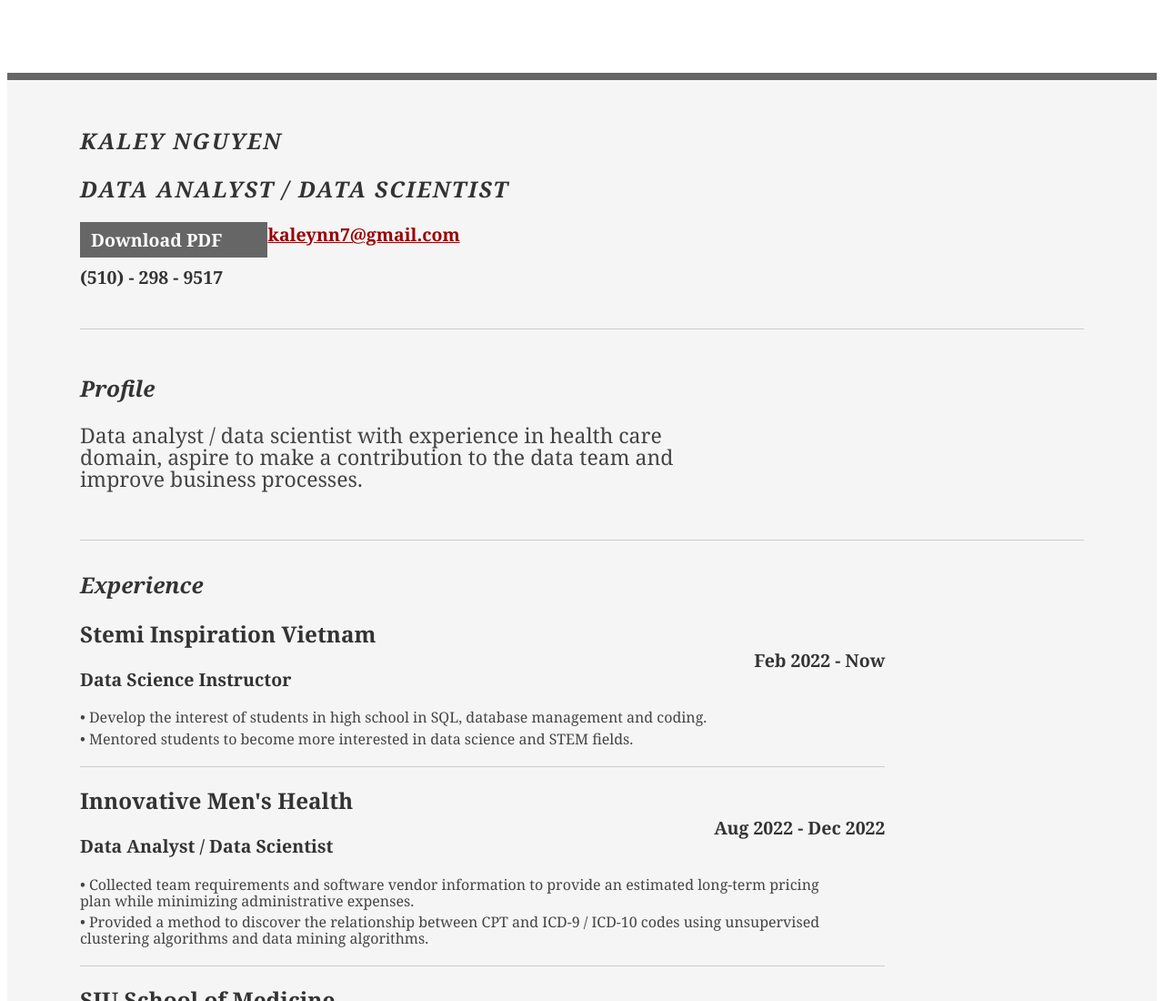
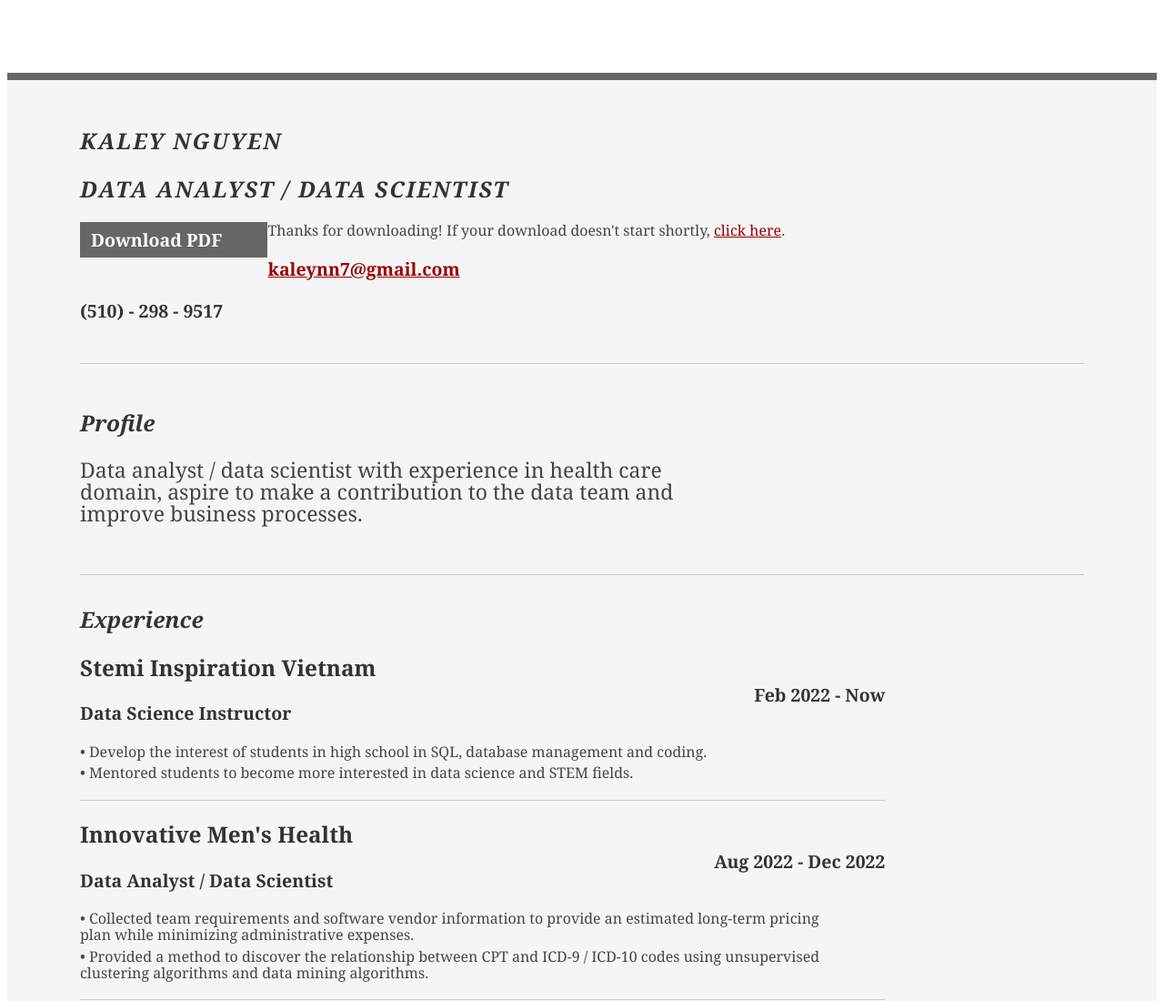
Before and after one commit to kaleynguyen/resume, a plain HTML site: page docs/index.html in a window 1280 px wide. Shown: the top 1100 px of the page at 91% size. Drawn offline with Linux system fonts and the light colour scheme; a small style sheet from the web is missing.

Commit message:
try download pdf

```diff
--- a/docs/index.html
+++ b/docs/index.html
@@ -27,6 +27,9 @@
 				<div class="yui-u">
 					<div class="contact-info">
 						<h3><a id="pdf" href="#">Download PDF</a></h3>
+						<p>Thanks for downloading! If your download doesn't start shortly,
+						<a id="downloadLink" href="resume.pdf" target="_blank"
+							type="application/octet-stream" download="resume.pdf">click here</a>.</p>
 						<h3><a href="mailto:">kaleynn7@gmail.com</a></h3>
 						<h3>(510) - 298 - 9517</h3>
 					</div><!--// .contact-info -->
```
Also changed, not shown: 2 other files.
